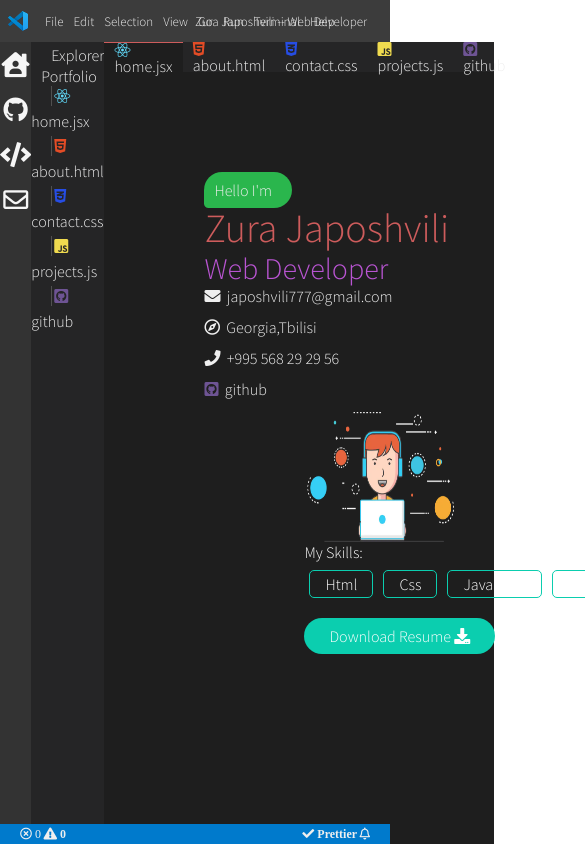
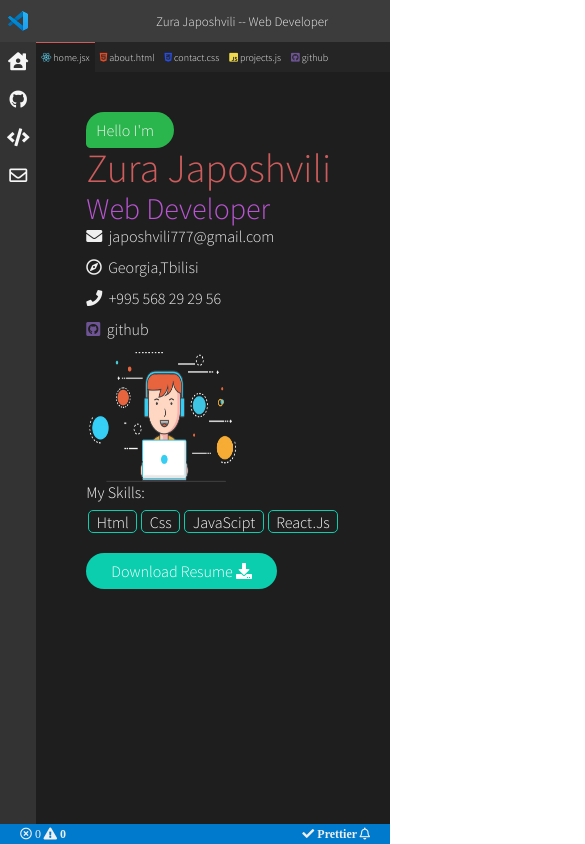
Before and after one commit to zura-japoshvili/Port, a plain HTML site: page index.html in a window 390 px wide. Shown: the top 844 px of the page, 585 px wide, since content can reach past the window. Drawn offline with Linux system fonts and the light colour scheme.

Commit message:
Update style.css

```diff
--- a/css/style.css
+++ b/css/style.css
@@ -14,7 +14,7 @@ body {
 }
 .title-bar-section p{
     position: absolute;
-    left: 50%;
+    left: 55%;
     color: #efefef;
     font-size: 13px;
 }
@@ -160,7 +160,6 @@ body {
 .home-container{
     position: relative;
     display: flex;
-    flex-wrap: wrap;
 }
 .main-content-home{
     position: relative;
@@ -259,3 +258,73 @@ body {
 .footer-right-side{
     right: 20px;
 }
+
+
+@media screen and (max-width: 1024px){
+    .explorer{
+        width: 150px;
+    }
+}
+@media screen and (max-width: 960px) {
+    .main-content-home,.main-content-skills{
+        left: 50px;
+    }
+}
+@media  screen and (max-width: 800px) {
+    .main-content-skills,.main-content-home{
+        left: 20px;
+    }
+}
+@media screen and (max-width: 760px) {
+    .home-container{
+        flex-direction: column;
+        width: fit-content;
+        height: fit-content;
+    }
+    .main-content-skills,.main-content-home{
+        top: 40px;
+        left: 100px;
+    }
+}
+@media screen and (max-width: 650px){
+    .title-ul{
+        display: none;
+    }
+    .explorer{
+        display: none;
+    }
+    .title-bar-section p{
+        left: 40%;
+    }
+}
+@media screen and (max-width: 540px) {
+    .nav-li{
+        padding: 0 5px;
+        font-size: 14px;
+    }
+}
+@media screen and (max-width: 480px) {
+    .main-content-home,.main-content-skills{
+        left: 50px;
+    }
+    .a-side-icon{
+        font-size: 18px;
+    }
+}
+@media screen and (max-width: 440px) {
+    .nav-li{
+        font-size: 10px;
+    }
+    .skills-li{
+        margin: 0 2px;
+        padding: 2.5px 7.5px;
+    }
+}
+@media  screen and (max-width: 340px) {
+    .main-content-home,.main-content-skills{
+        left: 20px;
+    }
+    .nav-li{
+        font-size: 9px;
+    }
+}
```
